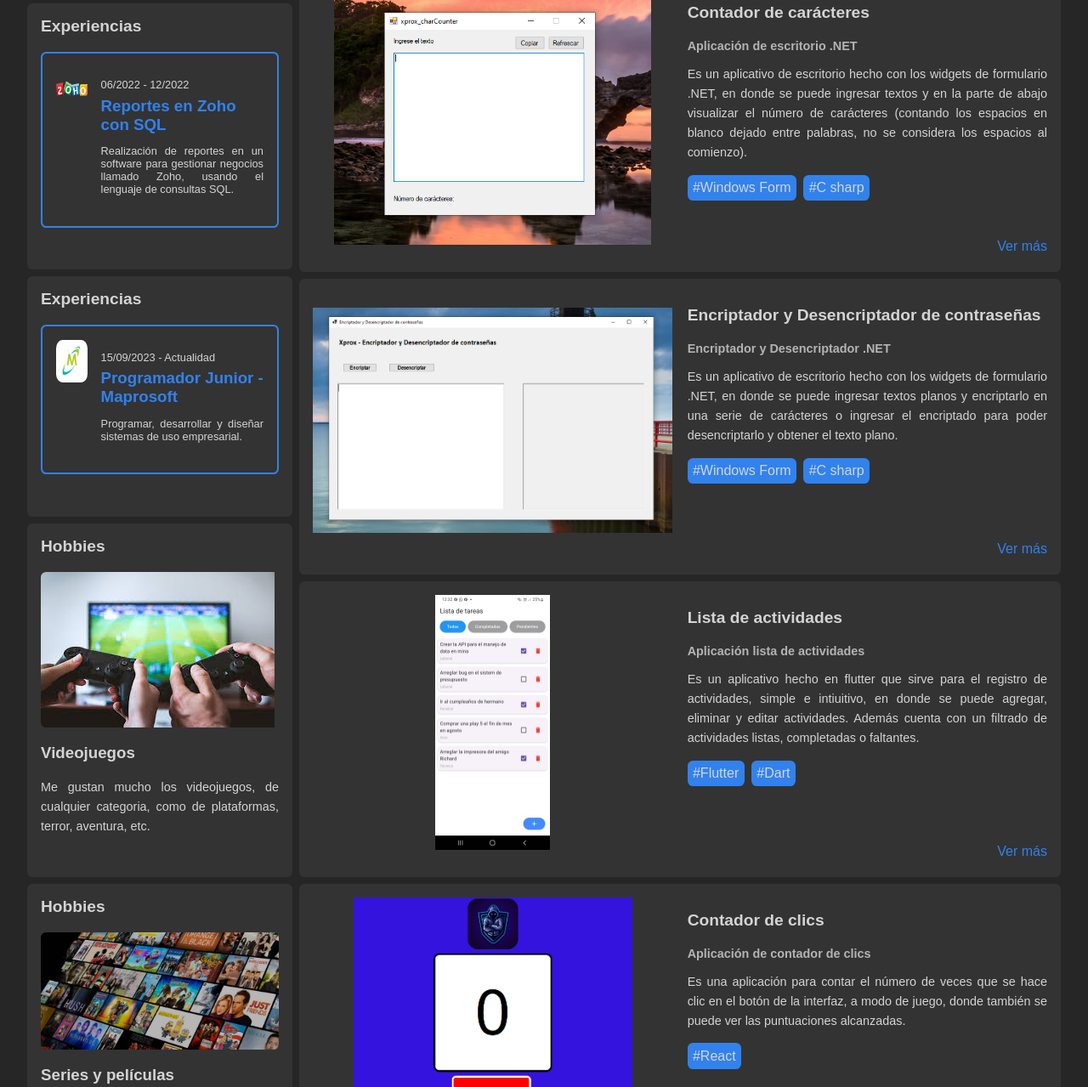
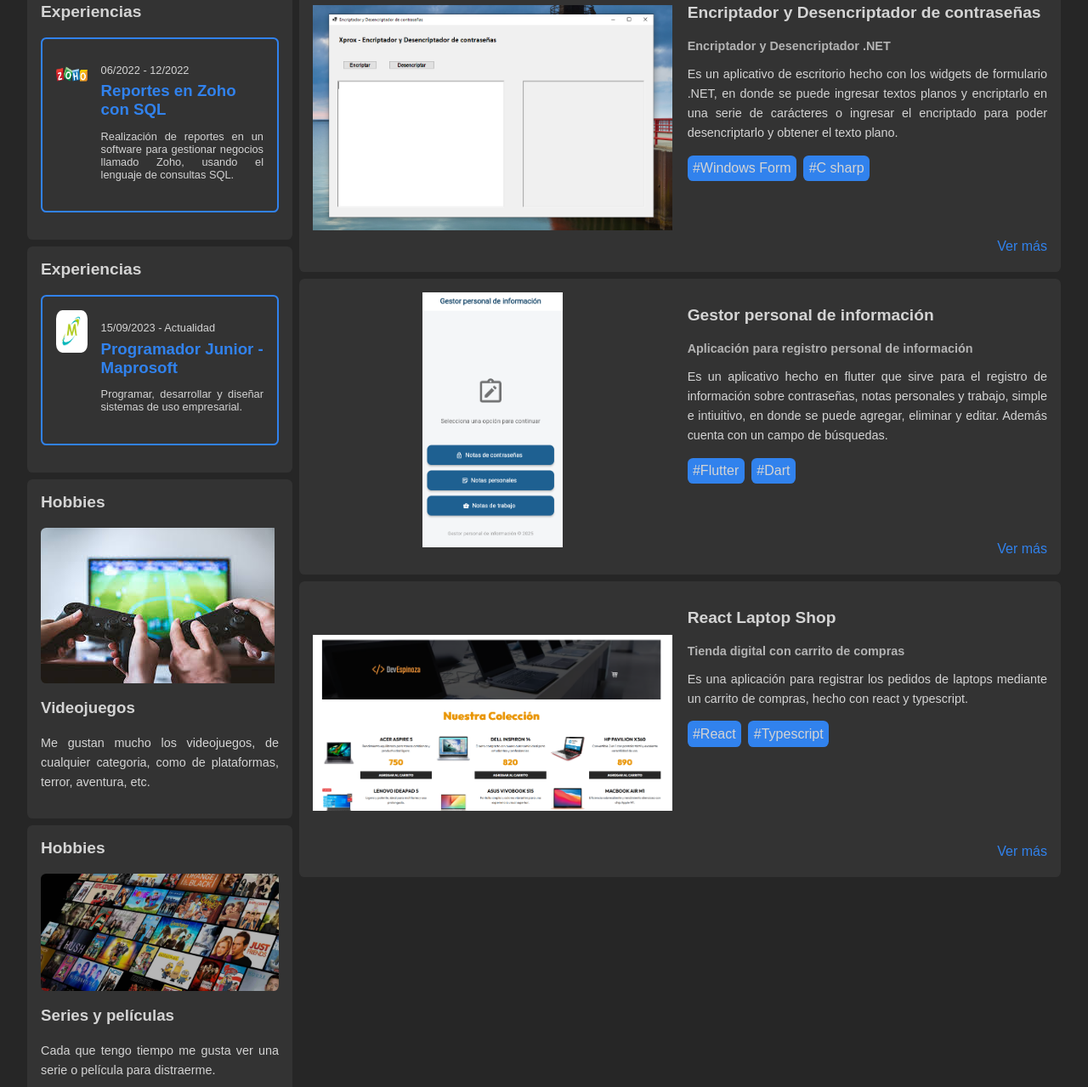
Before and after one commit to Edesro-xprox/Portafolio---HTML-CSS-y-JS, a plain HTML site: page index.html in a window 1280 px wide. Shown: the part 732-2011 px from the top of the page at 85% size. Drawn offline with nearby package versions, Linux system fonts and the light colour scheme.

Commit message:
Cambiar proyectos e imágenes

```diff
--- a/index.html
+++ b/index.html
@@ -365,7 +365,7 @@
           </div>
         </div> -->
 
-        <div class="card card--project">
+        <!-- <div class="card card--project">
           <div class="card__image-container">
             <img class="card__image" src="assets/images/charCounter.PNG">
           </div>
@@ -386,7 +386,7 @@
               <a class="card_link" href="https://github.com/Edesro-xprox/CharCounter---WindowsForms.git" target = "__blank">Ver más</a>
             </div>
           </div>
-        </div>
+        </div> -->
 
         <div class="card card--project">
           <div class="card__image-container">
@@ -405,49 +405,49 @@
               <div class="card_badge_item">#C sharp</div>
             </div>
             <div class="card__website">
-              <a class="card_link" href="https://github.com/Edesro-xprox/Encriptador-Desencriptador---WindowsForms.git" target = "__blank">Ver más</a>
+              <a class="card_link" href="https://github.com/Edesro-xprox/Encriptador-Desencriptador---WindowsForms.git" target = "_blank">Ver más</a>
             </div>
           </div>
         </div>
 
         <div class="card card--project">
           <div class="card__image-container">
-            <img class="card__image" src="assets/images/lista_actividades.jpeg">
+            <img class="card__image" src="assets/images/gestor_claves.PNG">
           </div>
           <div class="card__info">
-            <h1 class="card__title">Lista de actividades</h1>
-            <h2 class="card__subtitle">Aplicación lista de actividades</h2>
+            <h1 class="card__title">Gestor personal de información</h1>
+            <h2 class="card__subtitle">Aplicación para registro personal de información</h2>
             <p class="card__text">
-              Es un aplicativo hecho en flutter que sirve para el registro de actividades,
-              simple e intiuitivo, en donde se puede agregar, eliminar y editar actividades.
-              Además cuenta con un filtrado de actividades listas, completadas o faltantes.
+              Es un aplicativo hecho en flutter que sirve para el registro de información sobre contraseñas, notas personales y trabajo,
+              simple e intiuitivo, en donde se puede agregar, eliminar y editar.
+              Además cuenta con un campo de búsquedas.
             </p>
             <div class="card_badges">
               <div class="card_badge_item">#Flutter</div>
               <div class="card_badge_item">#Dart</div>
             </div>
             <div class="card__website">
-              <a class="card_link" href="https://github.com/Edesro-xprox/Lista_Actividades---Flutter" target = "__blank">Ver más</a>
+              <a class="card_link" href="https://github.com/Edesro-xprox/GestorInformacion---Flutter.git" target = "_blank">Ver más</a>
             </div>
           </div>
         </div>
 
         <div class="card card--project">
           <div class="card__image-container">
-            <img class="card__image" src="assets/images/clicsCounter.png">
+            <img class="card__image" src="assets/images/laptop.png">
           </div>
           <div class="card__info">
-            <h1 class="card__title">Contador de clics</h1>
-            <h2 class="card__subtitle">Aplicación de contador de clics</h2>
+            <h1 class="card__title">React Laptop Shop</h1>
+            <h2 class="card__subtitle">Tienda digital con carrito de compras</h2>
             <p class="card__text">
-              Es una aplicación para contar el número de veces que se hace clic en el botón de la interfaz,
-              a modo de juego, donde también se puede ver las puntuaciones alcanzadas.
+              Es una aplicación para registrar los pedidos de laptops mediante un carrito de compras, hecho con react y typescript.
             </p>
             <div class="card_badges">
               <div class="card_badge_item">#React</div>
+              <div class="card_badge_item">#Typescript</div>
             </div>
             <div class="card__website">
-              <a class="card_link" href="https://github.com/Edesro-xprox/Contador-de-clics---React" target = "__blank">Ver más</a>
+              <a class="card_link" href="https://github.com/Edesro-xprox/TiendaDigitalLaptop---React-TypeScript.git" target = "_blank">Ver más</a>
             </div>
           </div>
         </div>
```
Also changed, not shown: assets/images/gestor_claves.PNG (added), assets/images/laptop.PNG (added).
